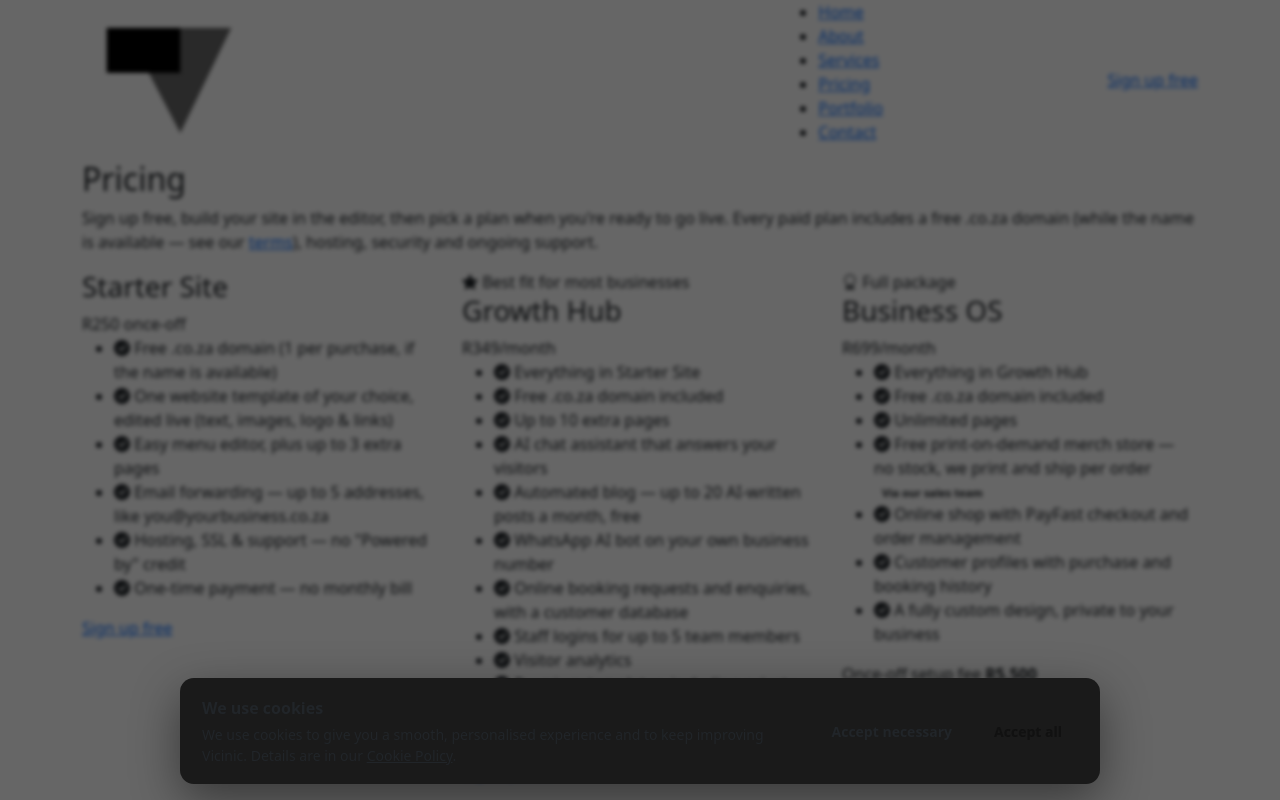
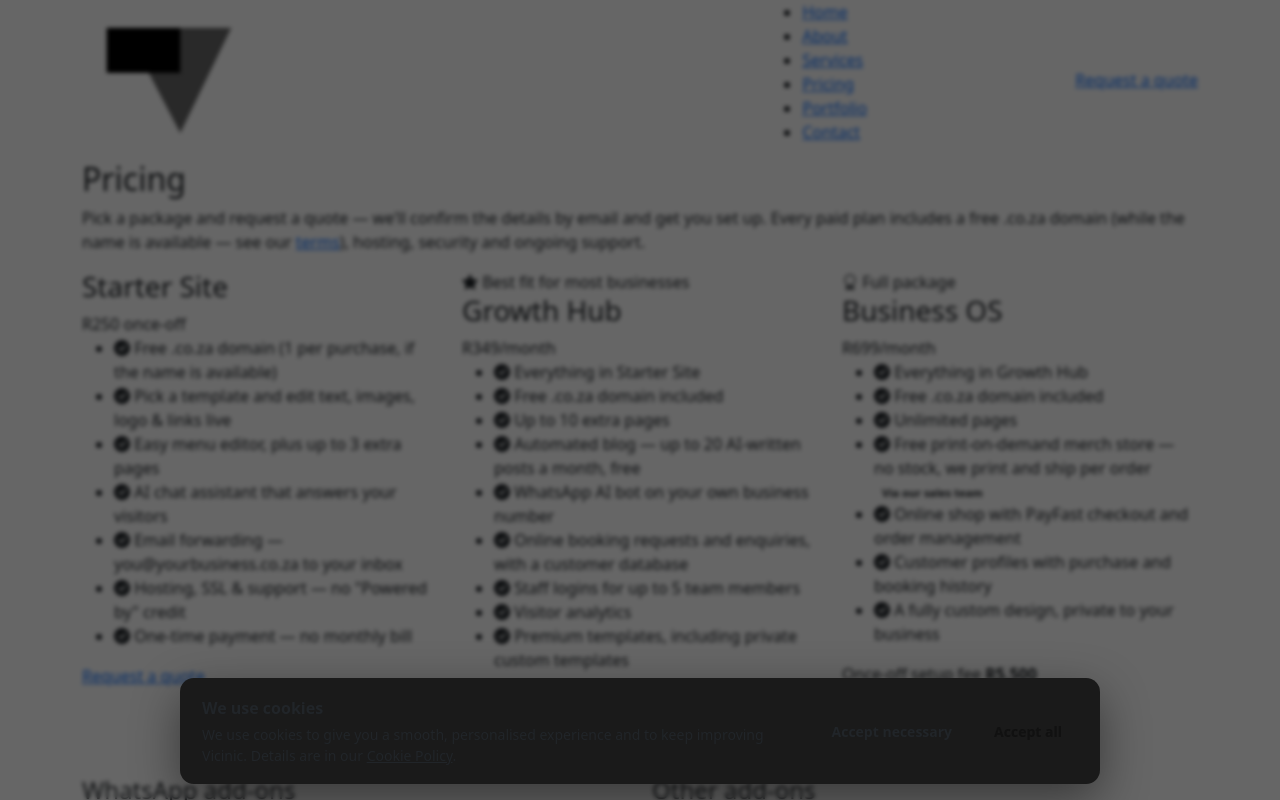
Before and after one commit to DNRessay/Digital, a React (Vite) app in the folder frontend/site/: page /pricing in a window 1280 px wide. Shown: the top 800 px of the page. Built offline with nearby package versions, Linux system fonts and the light colour scheme.

Commit message:
Update site files from file attachments
Update Footer, Pricing, and signup configuration based on the provided file attachments.

Co-authored-by: DNRessay <295040632+DNRessay@users.noreply.github.com>

```diff
--- a/frontend/site/src/components/Footer.jsx
+++ b/frontend/site/src/components/Footer.jsx
@@ -27,7 +27,6 @@ export default function Footer() {
               <li><Link to="/services">Services</Link></li>
               <li><Link to="/pricing">Pricing</Link></li>
               <li><Link to="/portfolio">Portfolio</Link></li>
-              <li><Link to="/new-company-checklist">New company checklist</Link></li>
               <li><a href="https://blog.vicinic.co.za">Blog</a></li>
             </ul>
           </div>
--- a/frontend/site/src/lib/signup.js
+++ b/frontend/site/src/lib/signup.js
@@ -1,5 +1,6 @@
 export const SIGNUP_URL = 'https://console.vicinic.co.za/?signup'
 
-// true: every call to action is "Sign up free" and the quote request buttons
-// are hidden. Set to false to go back to the quote request form.
-export const SIGNUP_ENABLED = true
+// Set to true once the payment provider is approved to bring back
+// "Sign up free" buttons. While false, every call to action goes to the
+// quote request form instead.
+export const SIGNUP_ENABLED = false
--- a/frontend/site/src/sections/Pricing.jsx
+++ b/frontend/site/src/sections/Pricing.jsx
@@ -12,9 +12,10 @@ const PLANS = [
     delay: 100,
     features: [
       'Free .co.za domain (1 per purchase, if the name is available)',
-      'One website template of your choice, edited live (text, images, logo & links)',
+      'Pick a template and edit text, images, logo & links live',
       'Easy menu editor, plus up to 3 extra pages',
-      'Email forwarding — up to 5 addresses, like you@yourbusiness.co.za',
+      'AI chat assistant that answers your visitors',
+      'Email forwarding — you@yourbusiness.co.za to your inbox',
       'Hosting, SSL & support — no "Powered by" credit',
       'One-time payment — no monthly bill',
     ],
@@ -30,7 +31,6 @@ const PLANS = [
       'Everything in Starter Site',
       'Free .co.za domain included',
       'Up to 10 extra pages',
-      'AI chat assistant that answers your visitors',
       'Automated blog — up to 20 AI-written posts a month, free',
       'WhatsApp AI bot on your own business number',
       'Online booking requests and enquiries, with a customer database',
@@ -226,7 +226,7 @@ export default function Pricing({ standalone = false }) {
                 <tr><td>School photography, logo or crest redesign</td><td>On request</td></tr>
               </tbody>
             </table>
-            <p className="addon-intro mt-2">Upgrade any time — the setup fee you paid is credited toward the higher package. Payment processing fees excluded; no VAT charged.</p>
+            <p className="addon-intro mt-2">Upgrade any time — the setup fee you paid is credited toward the higher package. PayFast fees excluded; no VAT charged.</p>
           </div>
         </div>
 
```
